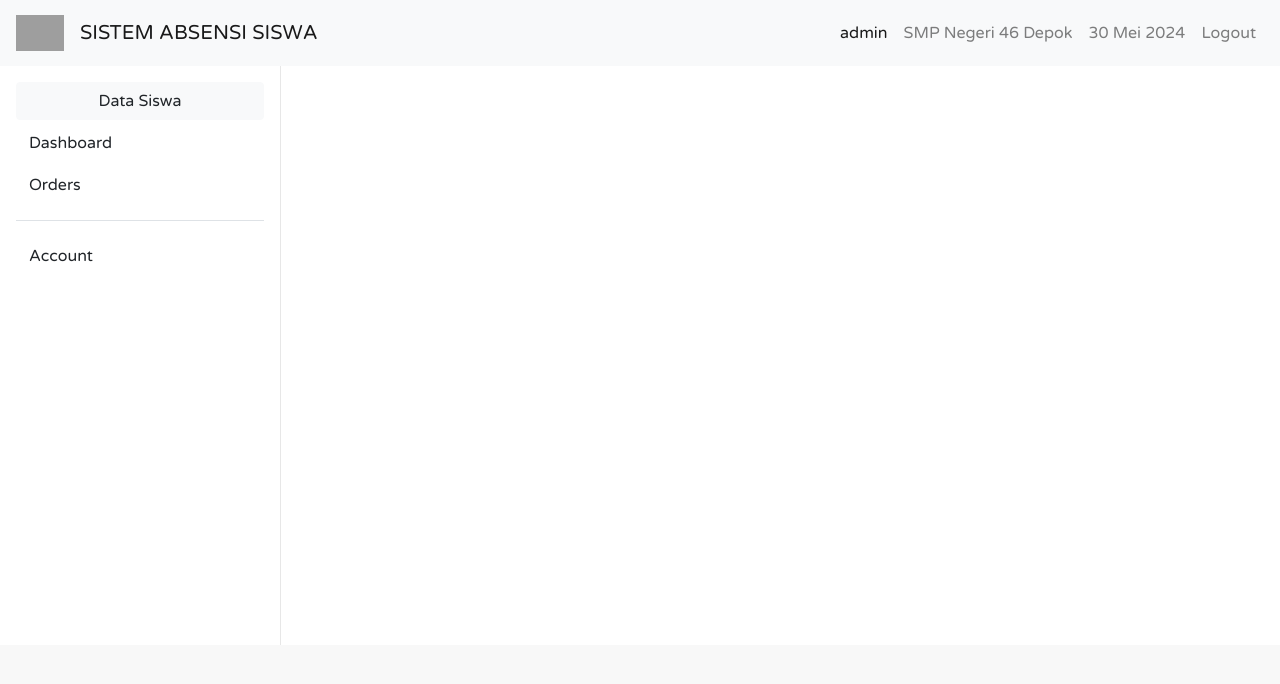
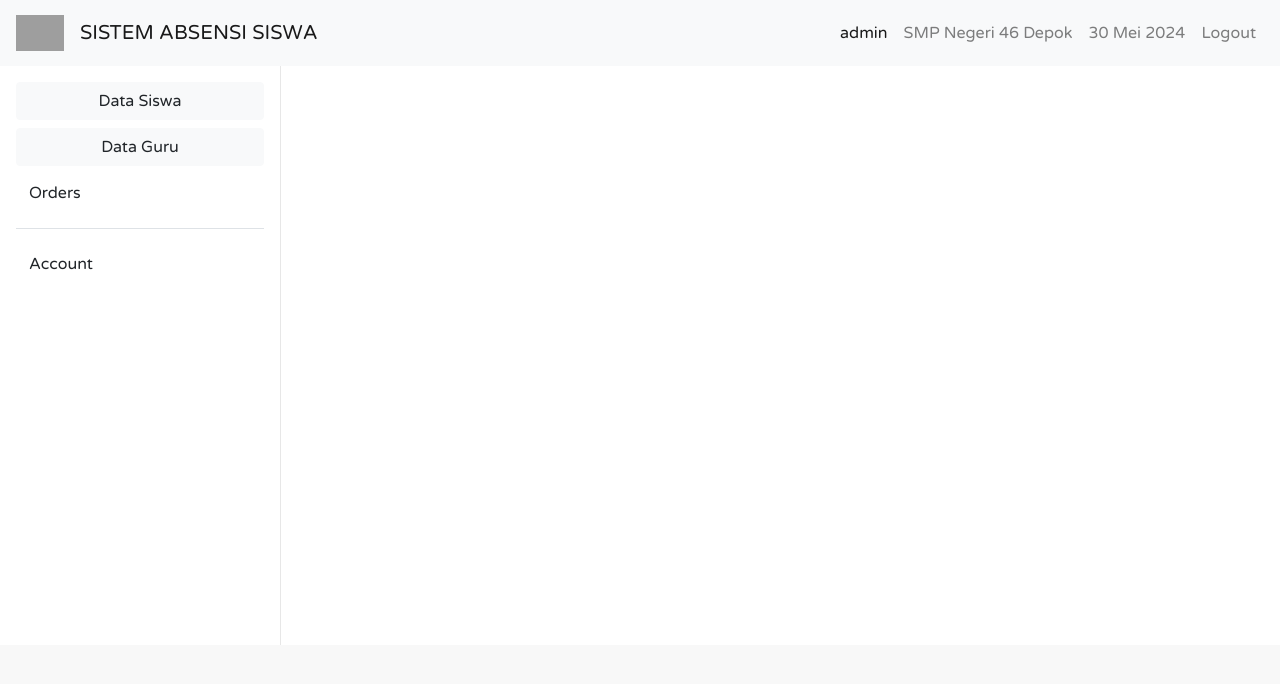
Before and after one commit to alaikhaikal951/sistem-absensi-sekolah, a PHP site: page /tcpdf/media.php?module=2 in a window 1280 px wide. Shown: the top 684 px of the page. Run offline with PHP 8.4, Linux system fonts and the light colour scheme; a user stored in the database is signed in; data comes from the database, SQL or seed files in the repository; some web fonts are replaced; grey boxes are pictures that could not be loaded.

Commit message:
feat(side nav): add Data Guru button and pages

```diff
--- a/media.php
+++ b/media.php
@@ -19,7 +19,7 @@ if (!empty($_SESSION['nama'])) {
         <meta charset="utf-8">
         <meta name="viewport" content="width=device-width, initial-scale=1, shrink-to-fit=no">
 
-        <title>SISTEM ABSENSI SISWA | Home</title>
+        <title>SISTEM ABSENSI SISWA</title>
 
         <!-- Core CSS - Include with every page -->
         <link rel="stylesheet" href="https://cdn.jsdelivr.net/npm/bootstrap@4.4.1/dist/css/bootstrap.min.css" integrity="sha384-Vkoo8x4CGsO3+Hhxv8T/Q5PaXtkKtu6ug5TOeNV6gBiFeWPGFN9MuhOf23Q9Ifjh" crossorigin="anonymous">
@@ -148,7 +148,7 @@ if (!empty($_SESSION['nama'])) {
             <div class="flex-shrink-0 p-3 bg-white" style="width: 280px;">
                 <ul class="list-unstyled ps-0">
                     <?php if ($level == 'admin') { ?>
-                        <li class="mb-1">
+                        <li class="mb-2">
                             <button class="btn btn-light rounded collapsed w-100" data-toggle="collapse" data-target="#home-collapse" aria-expanded="false">
                                 Data Siswa
                             </button>
@@ -159,20 +159,20 @@ if (!empty($_SESSION['nama'])) {
                                 </ul>
                             </div>
                         </li>
+                        <li class="mb-2">
+                            <button class="btn btn-light rounded collapsed w-100" data-toggle="collapse" data-target="#data-guru-collapse" aria-expanded="false">
+                                Data Guru
+                            </button>
+                            <div class="collapse mt-2 ml-3" id="data-guru-collapse">
+                                <ul class="btn-toggle-nav list-unstyled fw-normal pb-1 small">
+                                    <li><a href="media.php?module=input_guru&act=input" class="link-dark rounded mb-3">Input Data</a></li>
+                                    <li><a href="media.php?module=guru" class="link-dark rounded">Lihat Data</a></li>
+                                </ul>
+                            </div>
+                        </li>
+
                     <?php } ?>
-                    <li class="mb-1">
-                        <button class="btn btn-toggle align-items-center rounded collapsed" data-bs-toggle="collapse" data-bs-target="#dashboard-collapse" aria-expanded="false">
-                            Dashboard
-                        </button>
-                        <div class="collapse" id="dashboard-collapse">
-                            <ul class="btn-toggle-nav list-unstyled fw-normal pb-1 small">
-                                <li><a href="#" class="link-dark rounded">Overview</a></li>
-                                <li><a href="#" class="link-dark rounded">Weekly</a></li>
-                                <li><a href="#" class="link-dark rounded">Monthly</a></li>
-                                <li><a href="#" class="link-dark rounded">Annually</a></li>
-                            </ul>
-                        </div>
-                    </li>
+
                     <li class="mb-1">
                         <button class="btn btn-toggle align-items-center rounded collapsed" data-bs-toggle="collapse" data-bs-target="#orders-collapse" aria-expanded="false">
                             Orders
```
